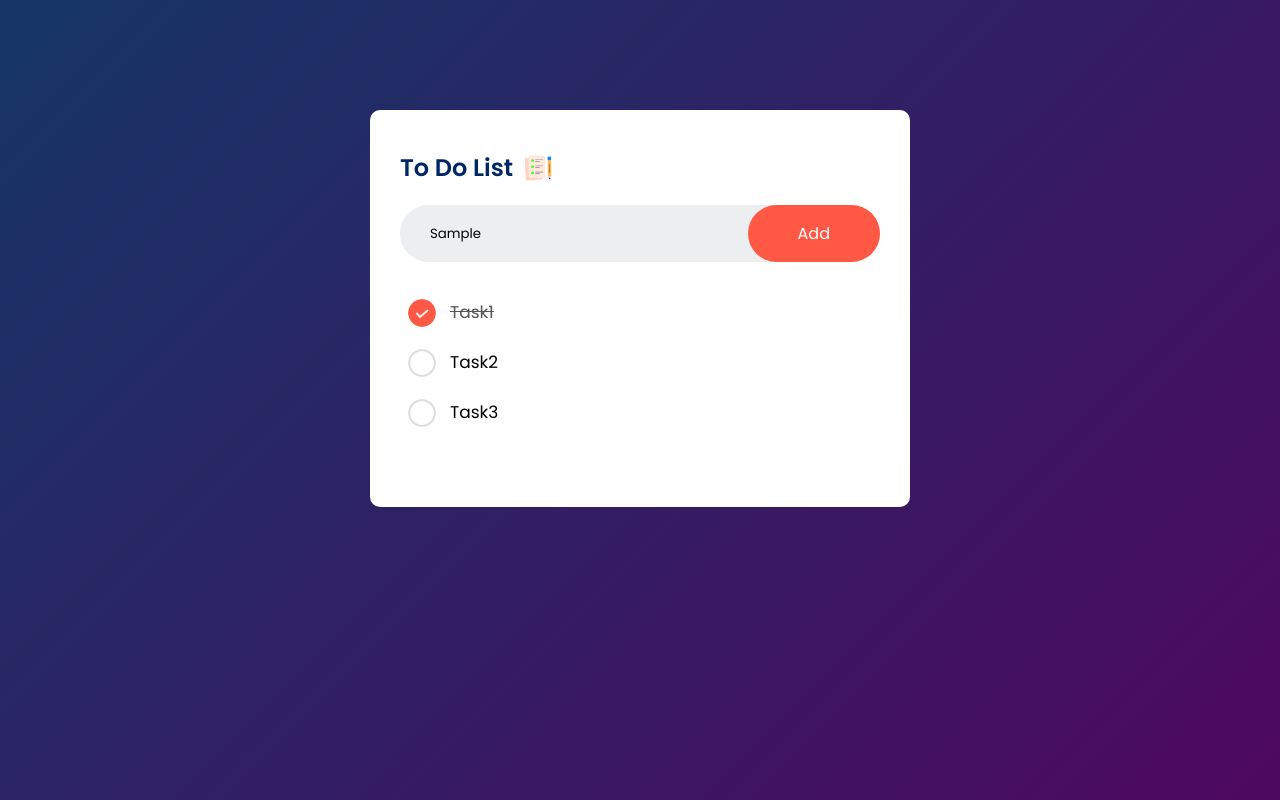
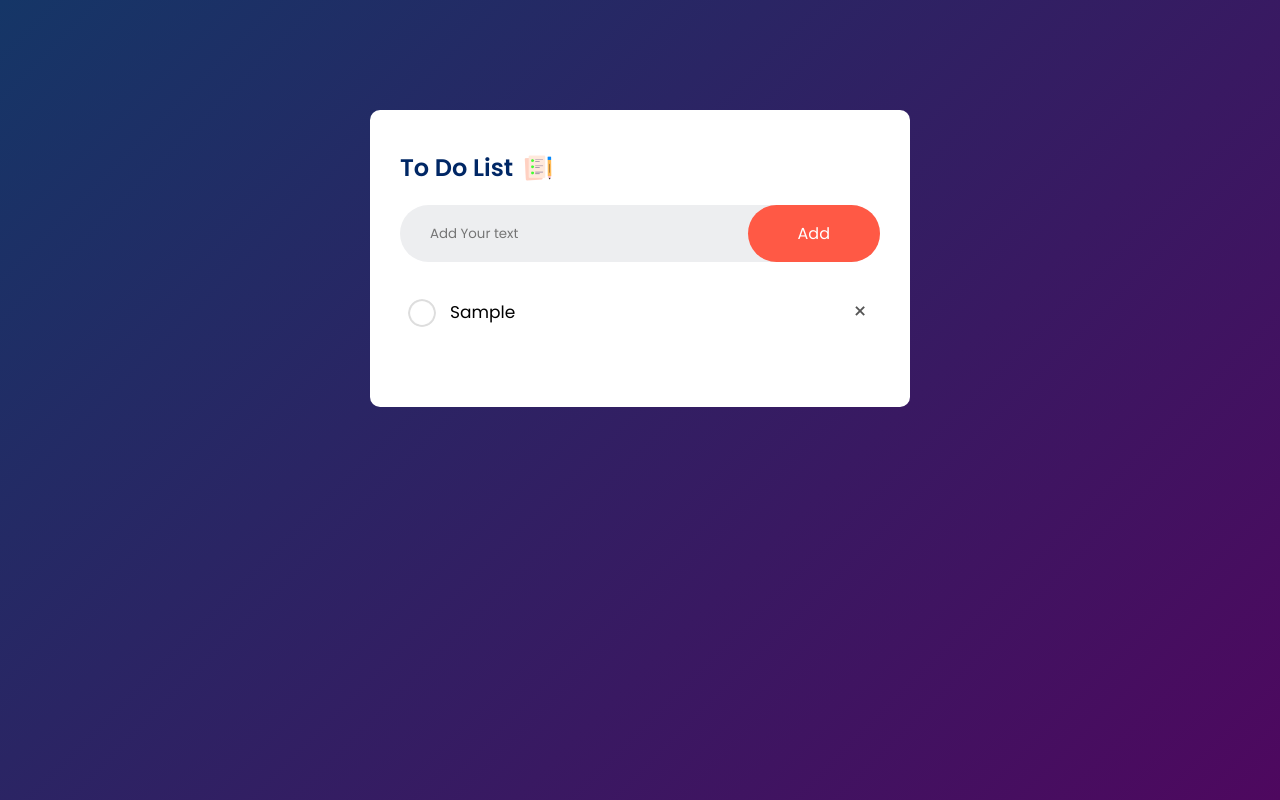
Before and after one commit to fedibenam/To-Do-List-App, a plain HTML site: page index.html in a window 1280 px wide. Both pictures are taken after typing "Sample" into the empty fields and a click on the button "Add". Drawn offline with Linux system fonts and the light colour scheme.

Commit message:
Website is Finnished

```diff
--- a/Script.js
+++ b/Script.js
@@ -0,0 +1,41 @@
+const inputBox =document.getElementById("input-box");
+const listcontainer =document.getElementById("list-container");
+
+function Addtask(){
+    if(inputBox.value== ''){
+        alert("You Must write Something");
+    }
+    else{
+        let li = document.createElement("li");
+        li.innerHTML = inputBox.value;
+        listcontainer.appendChild(li);
+        let span =document.createElement("span");
+        span.innerHTML="\u00d7";
+        li.appendChild(span)
+    }
+    inputBox.value='';
+    savedata();
+
+}
+listcontainer.addEventListener("click", function(e){
+  if(e.target.tagName==="LI"){
+    e.target.classList.toggle("checked");
+    savedata();
+
+  }
+  else if(e.target.tagName ==="SPAN"){
+    e.target.parentElement.remove();
+    savedata();
+  }
+
+}, false);
+
+function savedata(){
+    localStorage.setItem("data", listcontainer.innerHTML);
+}
+
+function showlist(){
+    listcontainer.innerHTML = localStorage.getItem("data");
+}
+
+showlist();
--- a/Style.css
+++ b/Style.css
@@ -84,3 +84,18 @@ ul li.checked{
 ul li.checked::before {
    background-image: url(Assets/checked.png);
 }
+ul li span{
+    position: absolute;
+    right: 0;
+    top: 5px;
+    width: 40px;
+    height: 40px;
+    font-size: 22px;
+    color: #555;
+    line-height: 40px;
+    text-align: center;
+    border-radius: 50%;
+}
+ul li span:hover{
+    background: #edeef0;
+}
--- a/index.html
+++ b/index.html
@@ -12,14 +12,15 @@
         <h2>To Do List <img src="Assets/icon.png" alt="App icon" /></h2>
         <div class="row">
           <input type="text" id="input-box" placeholder="Add Your text" />
-          <button>Add</button>
+          <button onclick="Addtask()">Add</button>
         </div>
         <ul id="list-container">
-          <li class="checked">Task1</li>
+          <!-- <li class="checked">Task1</li>
           <li>Task2</li>
-          <li>Task3</li>
+          <li>Task3</li>-->
         </ul>
       </div>
     </div>
+    <script src="Script.js"></script>
   </body>
 </html>
```
